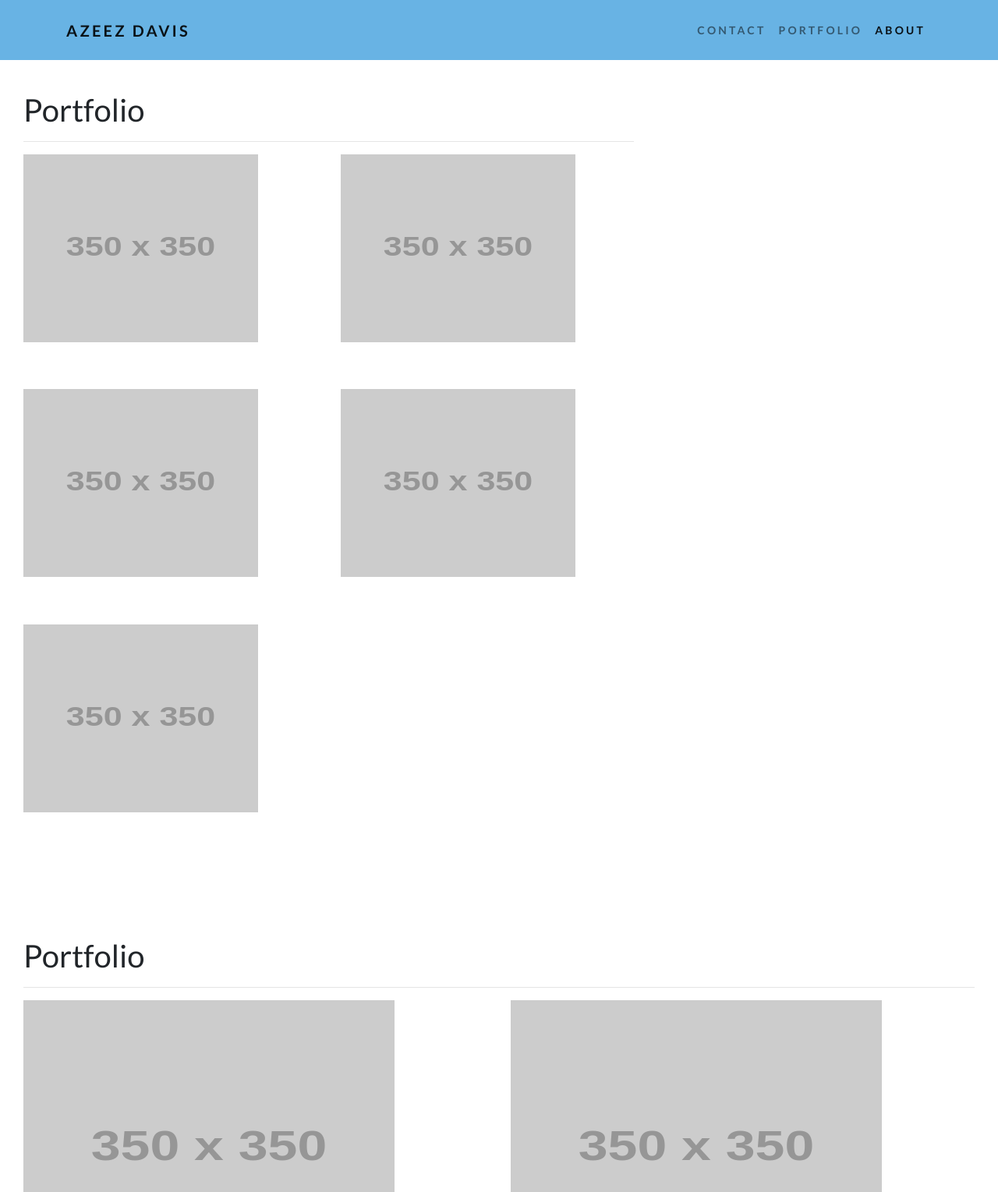
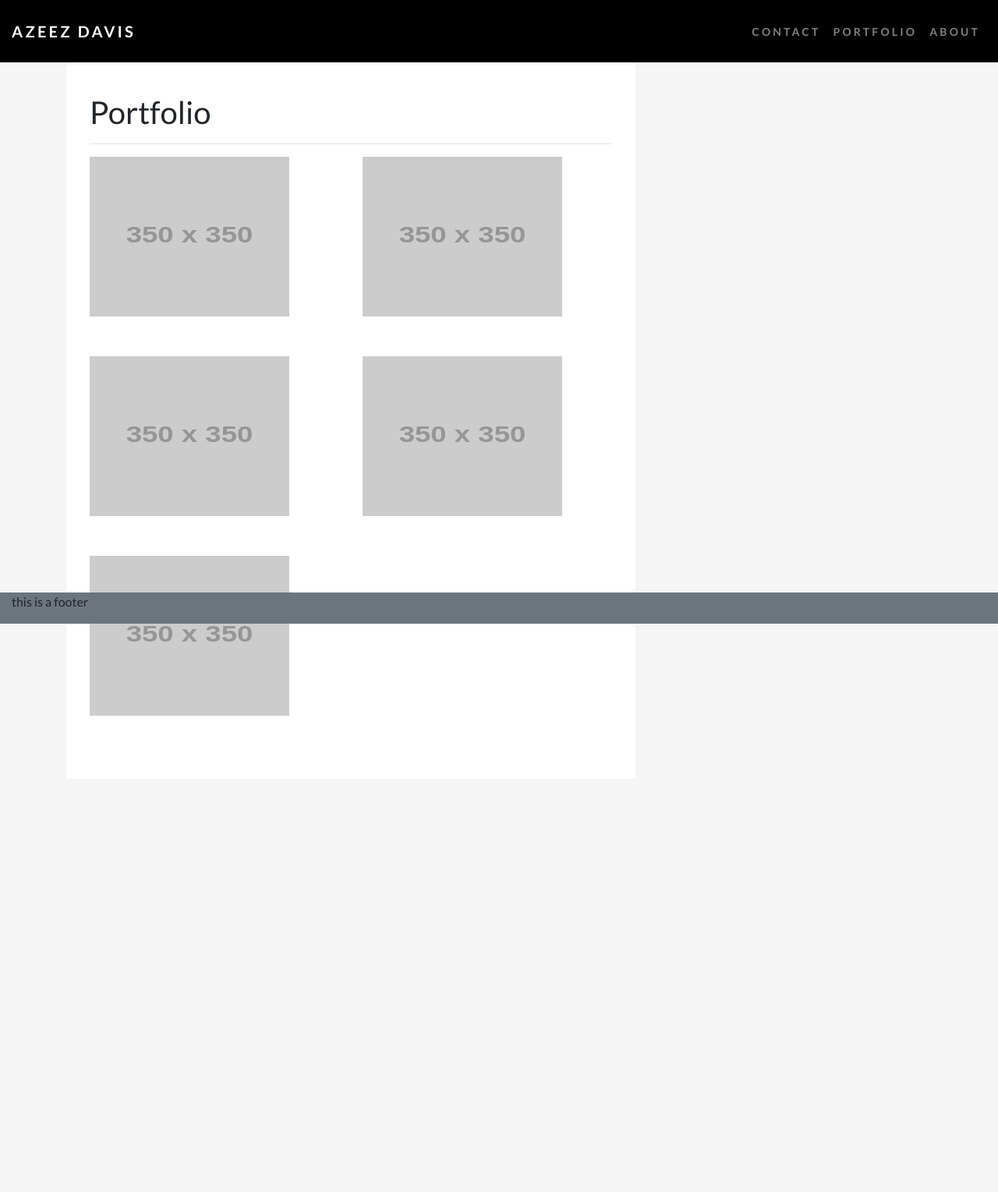
Before and after one commit to azeezdavis/homework-2, a plain HTML site: page portfolio.html in a window 1280 px wide. Shown: the top 1529 px of the page at 78% size. After the commit the page ends 1029 px from the top, so only its background shows below. Drawn offline with nearby package versions, Linux system fonts and the light colour scheme; placeholder pictures from the web are drawn by us.

Commit message:
new commit

```diff
--- a/portfolio.html
+++ b/portfolio.html
@@ -9,15 +9,19 @@
   <link rel="stylesheet" href="https://maxcdn.bootstrapcdn.com/bootstrap/4.5.2/css/bootstrap.min.css">
   <link rel="stylesheet" href="style.css">
 </head>
+
 <body>
 
+
   <div id="home">
+    <!------------Navigation start------------>
 
-      <nav class="navbar navbar-expand-lg navbar-light bg-light">
-        <div class="container">
+    <nav class="navbar navbar-expand-lg navbar-dark bg-dark">
+      <div class="container-fluid">
         <!-- Brand and toggle get grouped for better mobile display -->
-          <a class="navbar-brand" href="about.html" id="logo">Azeez Davis</a>
-          <button class="navbar-toggler" type="button" data-toggle="collapse" data-target="#navbarTogglerDemo01" aria-controls="navbarTogglerDemo01" aria-expanded="false" aria-label="Toggle navigation">
+        <a class="navbar-brand" href="index.html" id="logo">Azeez Davis</a>
+        <button class="navbar-toggler" type="button" data-toggle="collapse" data-target="#navbarTogglerDemo01"
+          aria-controls="navbarTogglerDemo01" aria-expanded="false" aria-label="Toggle navigation">
           <span class="navbar-toggler-icon"></span>
         </button>
         <!-- Collect the nav links, forms, and other content for toggling -->
@@ -29,8 +33,8 @@
             <li class="nav-item">
               <a class="nav-link" href="portfolio.html">Portfolio</a>
             </li>
-              <li class="nav-item active">
-                <a class="nav-link" href="about.html">About</a>
+            <li class="nav-item">
+              <a class="nav-link" href="index.html">About</a>
             </li>
           </ul>
         </div>
@@ -39,64 +43,55 @@
       <!-- /.container -->
     </nav>
     <!-- End of navbar -->
+    <!--Main beginning-->
+    <section class="container">
       <main class="row">
         <div class="col-md-8">
           <article class="block">
             <h1 class="block-header">Portfolio</h1>
             <hr>
+
             <div class="row">
-              <div class="col-sm-6 col-md-12 col-lg-6">
+              <div class="col-lg-6">
                 <img class="img-fluid port-image" src="https://via.placeholder.com/350x350" alt="">
               </div>
-              <div class="col-sm-6 col-md-12 col-lg-6">
+              <div class="col-lg-6">
                 <img class="img-fluid port-image" src="https://via.placeholder.com/350x350" alt="">
               </div>
             </div>
             <div class="row">
-              <div class="col-sm-6 col-md-12 col-lg-6">
+              <div class="col-lg-6">
                 <img class="img-fluid port-image" src="https://via.placeholder.com/350x350" alt="">
               </div>
-              <div class="col-sm-6 col-md-12 col-lg-6">
+              <div class="col-lg-6">
                 <img class="img-fluid port-image" src="https://via.placeholder.com/350x350" alt="">
               </div>
             </div>
             <div class="row">
-              <div class="col-sm-6 col-md-12 col-lg-6">
+              <div class="col-lg-6">
                 <img class="img-fluid port-image" src="https://via.placeholder.com/350x350" alt="">
               </div>
             </div>
           </article>
         </div>
       </main>
+    </section>
+    <!--main end-->
 
-      <!------------Backround start------------>
-      <article class="block">
-        <h1 class="block-header">Portfolio</h1>
-        <hr>
-        <div class="row">
-          <div class="col-sm-6 col-md-12 col-lg-6">
-            <img class="img-fluid port-image" src="https://via.placeholder.com/350x350" alt="">
-          </div>
-          <div class="col-sm-6 col-md-12 col-lg-6">
-            <img class="img-fluid port-image" src="https://via.placeholder.com/350x350" alt="">
-          </div>
-        </div>
-        <div class="row">
-          <div class="col-sm-6 col-md-12 col-lg-6">
-            <img class="img-fluid port-image" src="https://via.placeholder.com/350x350" alt="">
-          </div>
-          <div class="col-sm-6 col-md-12 col-lg-6">
-            <img class="img-fluid port-image" src="https://via.placeholder.com/350x350" alt="">
-          </div>
-        </div>
-        <div class="row">
-          <div class="col-sm-6 col-md-12 col-lg-6">
-            <img class="img-fluid port-image" src="https://via.placeholder.com/350x350" alt="">
-          </div>
-        </div>
-      </article>
 
+    <!--footer -->
+
+    <section class="navbar-default fixed-bottom bg-secondary">
+      <section class="container-fluid">
+        <p>this is a footer</p>
+      </section>
+
+</body>
 
 <script src="https://ajax.googleapis.com/ajax/libs/jquery/3.5.1/jquery.min.js"></script>
 <script src="https://cdnjs.cloudflare.com/ajax/libs/popper.js/1.16.0/umd/popper.min.js"></script>
 <script src="https://maxcdn.bootstrapcdn.com/bootstrap/4.5.2/js/bootstrap.min.js"></script>
+
+
+
+</html>
--- a/style.css
+++ b/style.css
@@ -6,6 +6,7 @@ body {
     box-sizing: border-box;
     overflow-y: hidden;
     font-family: 'lato',sans-serif;
+    background-color:whitesmoke;
 
 }
 
@@ -14,12 +15,13 @@ body {
     font-size: 14px;
     font-weight: 700;
     letter-spacing: 0.2rem;
-    background: rgba(4, 128, 211, 0.6) !important;
+    background:black!important;
+    background-color:whitesmoke;
     padding: 20px 0;
 
 
 }
-.navbar-dark .navbar-item .nav-link{
+.nav-link{
     color: #fff;
     padding-left: 20px;
 
@@ -35,9 +37,7 @@ section.row {
     margin-right: auto;
     margin-left: auto;
 }
-#logo{
-    position:absolute;
-}
+
 
 #about-image {
     float: left;
```
Also changed, not shown: contact.html (+18 -8 lines), index.html (+27 -14 lines). Lines whose indentation alone changed are shown as unchanged.
